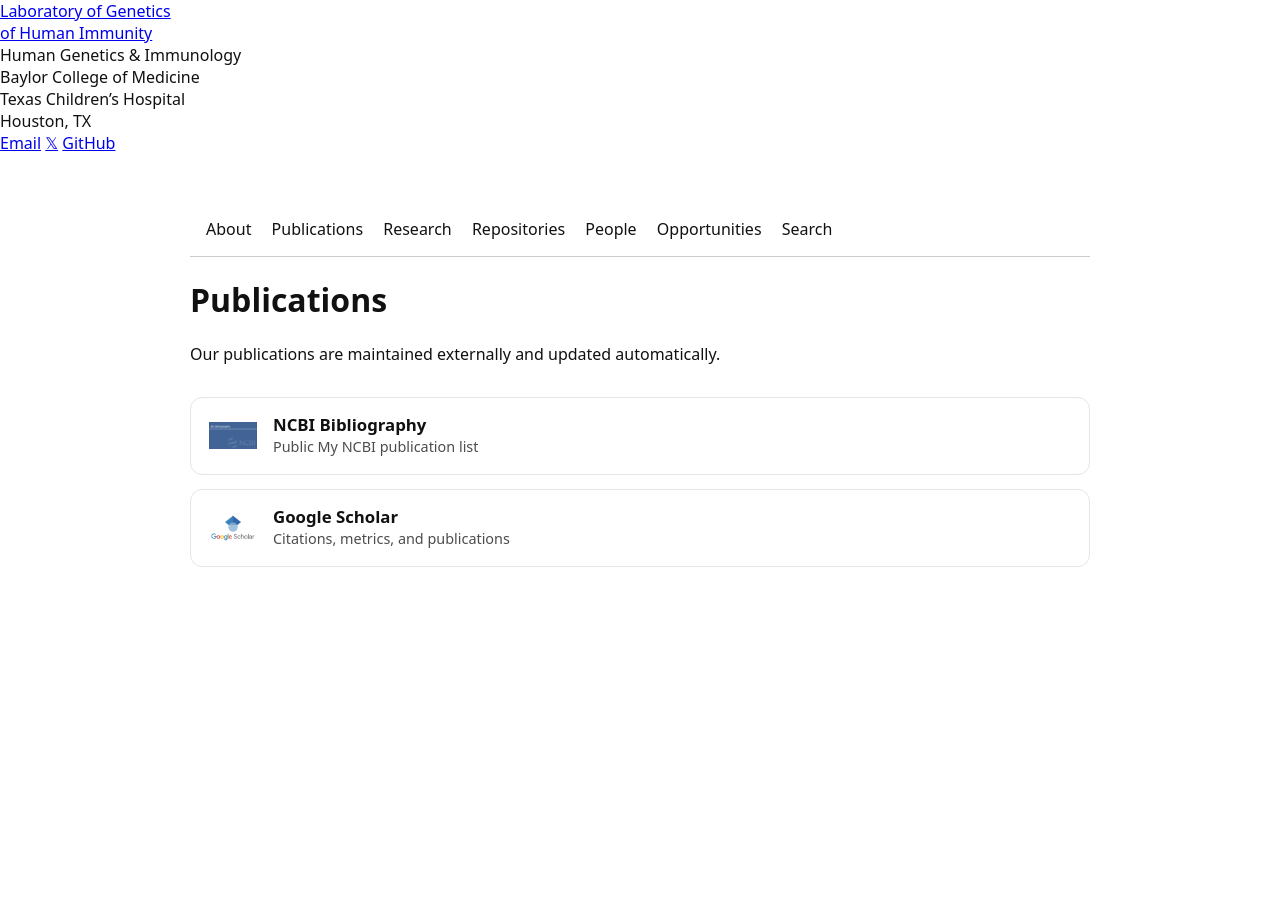
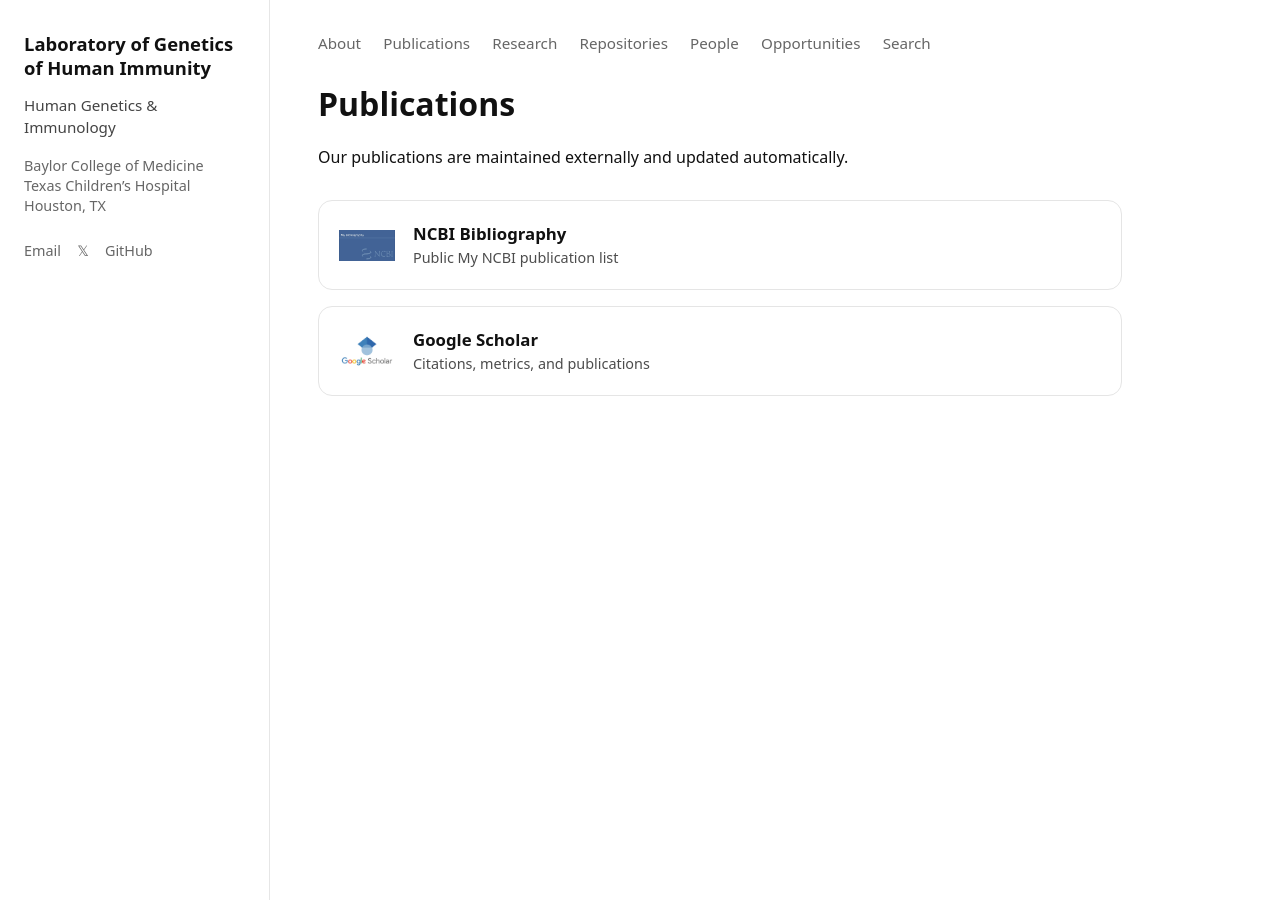
Before and after one commit to ruiyanggenetics/ghilab, a Jekyll site: the page built from publications.md, in a window 1280 px wide. Built offline with Jekyll 4.4.1, drawn with Linux system fonts in a browser that asks for light colours.

Commit message:
Update style.css

```diff
--- a/assets/style.css
+++ b/assets/style.css
@@ -1,76 +1,160 @@
+/* =========================
+   BASE STYLES
+   ========================= */
+
 body {
-  font-family: system-ui, sans-serif;
+  font-family: system-ui, -apple-system, BlinkMacSystemFont, "Segoe UI", sans-serif;
   margin: 0;
-  background: #fff;
+  background: #ffffff;
   color: #111;
 }
 
-body.dark {
-  background: #0f0f0f;
-  color: #eaeaea;
-}
-
-nav {
-  padding: 1rem;
-  border-bottom: 1px solid #ccc;
-}
-
-nav a {
-  margin-right: 1rem;
-  text-decoration: none;
+a {
   color: inherit;
 }
 
-main {
-  max-width: 900px;
-  margin: 3rem auto;
-  padding: 0 1rem;
+/* =========================
+   GLOBAL PAGE LAYOUT
+   ========================= */
+
+.page {
+  display: flex;
+  min-height: 100vh;
 }
 
-/* --- Home page banner --- */
-.site-banner{
+/* =========================
+   LEFT SIDEBAR (Finn-style)
+   ========================= */
+
+.sidebar {
+  width: 270px;
+  padding: 32px 24px;
+  border-right: 1px solid #e6e6e6;
+  background: #fff;
+
+  position: sticky;
+  top: 0;
+  height: 100vh;
+  box-sizing: border-box;
+}
+
+.lab-name a {
+  font-size: 1.15rem;
+  font-weight: 700;
+  line-height: 1.3;
+  text-decoration: none;
+  color: #111;
+}
+
+.lab-desc {
+  margin-top: 14px;
+  font-size: 0.95rem;
+  color: #444;
+  line-height: 1.45;
+}
+
+.lab-affiliation {
+  margin-top: 18px;
+  font-size: 0.9rem;
+  color: #666;
+  line-height: 1.4;
+}
+
+.lab-links {
+  margin-top: 22px;
+}
+
+.lab-links a {
+  margin-right: 12px;
+  font-size: 0.9rem;
+  text-decoration: none;
+  color: #666;
+  font-weight: 500;
+}
+
+.lab-links a:hover {
+  color: #111;
+}
+
+/* =========================
+   RIGHT CONTENT AREA
+   ========================= */
+
+.content {
+  flex: 1;
+  padding: 32px 48px;
+  max-width: 900px;
+  box-sizing: border-box;
+}
+
+/* =========================
+   TOP NAVIGATION TABS
+   ========================= */
+
+.topnav {
+  margin-bottom: 28px;
+}
+
+.topnav a {
+  margin-right: 18px;
+  font-size: 0.95rem;
+  text-decoration: none;
+  color: #666;
+  font-weight: 500;
+}
+
+.topnav a:hover {
+  color: #111;
+}
+
+/* =========================
+   HOME PAGE BANNER
+   ========================= */
+
+.site-banner {
   width: 100%;
   display: block;
   border-radius: 14px;
-  margin: 0 0 18px 0;
+  margin: 0 0 20px 0;
 }
 
-/* make banner still look good on phones */
-@media (max-width: 768px){
-  .site-banner{ height: 160px; }
+/* =========================
+   AFFILIATION LOGOS
+   ========================= */
+
+.affiliations {
+  display: flex;
+  align-items: center;
+  gap: 18px;
+  margin: 12px 0 18px 0;
 }
 
-/* --- Affiliations logos --- */
-.affiliations{
-  display: flex;
-  align-items: center;
-  gap: 14px;
-  margin: 10px 0 18px 0;
-}
-
-.affiliations img{
-  height: 100px;      /* ← your target size */
+.affiliations img {
+  height: 90px;
   width: auto;
   object-fit: contain;
   display: block;
 }
 
-/* Publications page: two horizontal rows */
+/* =========================
+   PUBLICATIONS PAGE
+   ========================= */
+
 .pub-list {
   margin-top: 2rem;
 }
 
 .pub-card {
   display: grid;
-  grid-template-columns: 48px 1fr;   /* fixed logo + text */
-  gap: 16px;
+  grid-template-columns: 56px 1fr;
+  gap: 18px;
   align-items: center;
 
-  padding: 14px 18px;
-  margin-bottom: 14px;
+  padding: 16px 20px;
+  margin-bottom: 16px;
 
   border: 1px solid #e5e5e5;
-  border-radius: 12px;
+  border-radius: 14px;
   text-decoration: none;
   color: inherit;
 
@@ -82,57 +166,79 @@ main {
   transform: translateY(-1px);
 }
 
-body.dark .pub-card {
-  border-color: #2a2a2a;
-}
-
-body.dark .pub-card:hover {
-  background: #161616;
-}
-
 .pub-card img {
-  width: 48px;
-  height: 48px;
+  width: 56px;
+  height: 56px;
   object-fit: contain;
 }
 
 .pub-title {
   font-weight: 600;
   font-size: 1.05rem;
-  line-height: 1.2;
+  line-height: 1.25;
 }
 
 .pub-desc {
   font-size: 0.9rem;
   opacity: 0.75;
-  margin-top: 2px;
+  margin-top: 4px;
 }
 
-.contact-block{
-  margin-top: 12px;
+/* =========================
+   CONTACT BLOCK
+   ========================= */
+
+.contact-block {
+  margin-top: 14px;
   display: flex;
   flex-direction: column;
-  gap: 8px;
+  gap: 10px;
   font-size: 0.95rem;
 }
 
-.contact-row{
+.contact-row {
   display: grid;
-  grid-template-columns: 1.4em 1fr; /* icon column + text column */
+  grid-template-columns: 1.4em 1fr;
   column-gap: 10px;
   align-items: center;
 }
 
-.contact-icon{
+.contact-icon {
   display: inline-flex;
   justify-content: center;
 }
 
-.contact-block a{
+.contact-block a {
   text-decoration: none;
   color: inherit;
 }
 
-.contact-block a:hover{
+.contact-block a:hover {
   text-decoration: underline;
 }
+
+/* =========================
+   MOBILE RESPONSIVE
+   ========================= */
+
+@media (max-width: 900px) {
+  .page {
+    flex-direction: column;
+  }
+
+  .sidebar {
+    width: 100%;
+    height: auto;
+    position: relative;
+    border-right: none;
+    border-bottom: 1px solid #e6e6e6;
+  }
+
+  .content {
+    padding: 22px 18px;
+  }
+
+  .affiliations img {
+    height: 70px;
+  }
+}
```
